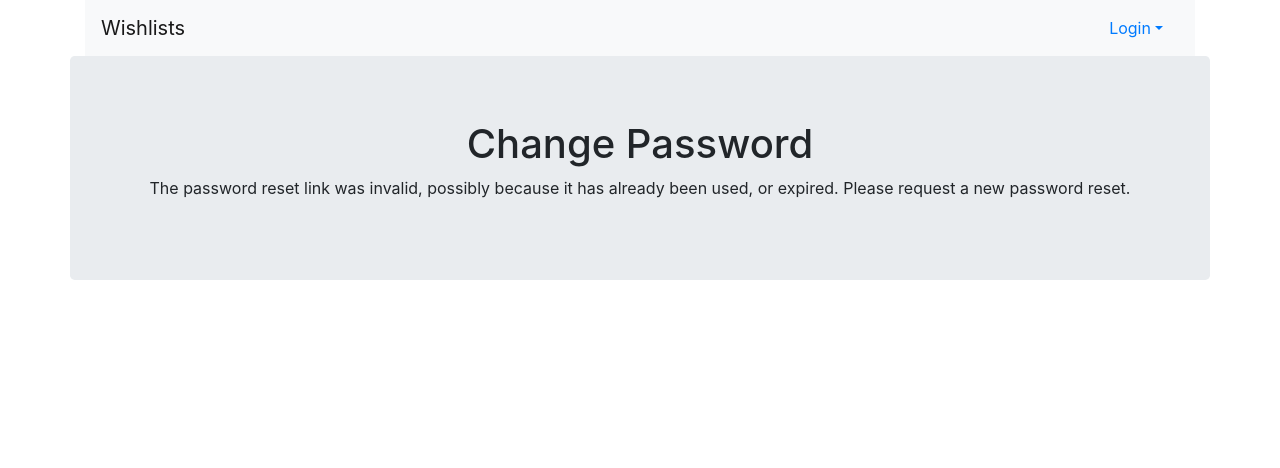
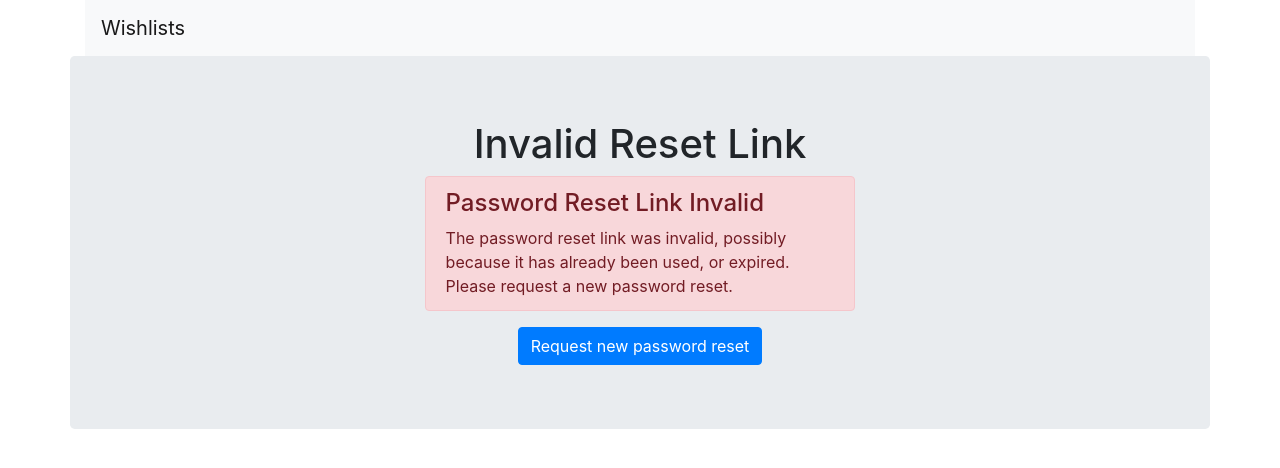
Before and after one commit to richardnpaul/wishlists, a Django app: page /accounts/reset/1/1/ in a window 1280 px wide. Shown: the top 468 px of the page. Run offline with Django 3.2, Linux system fonts and the light colour scheme; parts of the project's set-up code (start-up, migrations or seed data) failed here and were passed over; some libraries are stand-ins or nearby versions.

Commit message:
Implement styled password reset workflow matching application UI

```diff
--- a/wishlists/accounts/templates/login.html
+++ b/wishlists/accounts/templates/login.html
@@ -28,7 +28,7 @@
                                 <div class="form-group row">
                                     <div class="col align-items-center">
                                         <strong><a class="text-center" href="{% url 'account_registration' %}">Click here to register</a></strong>
-                                        <!--<a class="dropdown-item" href="#">Click here to reset password</a> -->
+                                        <a class="dropdown-item" href="{% url 'password_reset' %}">Click here to reset password</a>
                                     </div>
                                 </div>
                                 <div class="form-group row">
--- a/wishlists/accounts/templates/registration/password_reset_confirm.html
+++ b/wishlists/accounts/templates/registration/password_reset_confirm.html
@@ -1,18 +1,60 @@
 {% extends 'lists.base.html' %}
 
-{% block header_text %}Change Password{% endblock %}
+{% block title %}
+<title>Set New Password - Wishlists</title>
+{% endblock %}
 
-{% if validlink %}
-    {% block form %}
-    <form method="post">
-      {% csrf_token %}
-      {{ form.as_p }}
-      <button type="submit">Change password</button>
-    </form>
-    {% endblock %}
-{% else %}
-    {% block main %}
-    <p>The password reset link was invalid, possibly because it has already been used, or expired.
-        Please request a new password reset.</p>
-    {% endblock %}
-{% endif %}
+{% block login_button %}{% endblock %}
+
+{% block header_text %}{% if validlink %}Set New Password{% else %}Invalid Reset Link{% endif %}{% endblock %}
+
+{% block main %}
+<div class="row justify-content-center">
+    <div class="col-md-6 col-lg-5 text-left">
+        {% if validlink %}
+        <p class="text-muted text-center mb-4">Please enter your new password twice so we can verify you typed it in correctly.</p>
+        <form method="post">
+            {% csrf_token %}
+            {% if form.non_field_errors %}
+            <div class="alert alert-danger" role="alert">
+                {{ form.non_field_errors }}
+            </div>
+            {% endif %}
+            <div class="form-group">
+                <label for="id_new_password1">New password</label>
+                <input type="password" name="new_password1" class="form-control" id="id_new_password1" placeholder="Enter new password" autocomplete="new-password" required>
+                {% if form.new_password1.help_text %}
+                <small class="form-text text-muted">{{ form.new_password1.help_text|safe }}</small>
+                {% endif %}
+                {% if form.new_password1.errors %}
+                <div class="form-group has-error mt-1">
+                    <div class="form-text text-danger">{{ form.new_password1.errors }}</div>
+                </div>
+                {% endif %}
+            </div>
+            <div class="form-group">
+                <label for="id_new_password2">Confirm new password</label>
+                <input type="password" name="new_password2" class="form-control" id="id_new_password2" placeholder="Confirm new password" autocomplete="new-password" required>
+                {% if form.new_password2.help_text %}
+                <small class="form-text text-muted">{{ form.new_password2.help_text }}</small>
+                {% endif %}
+                {% if form.new_password2.errors %}
+                <div class="form-group has-error mt-1">
+                    <div class="form-text text-danger">{{ form.new_password2.errors }}</div>
+                </div>
+                {% endif %}
+            </div>
+            <button type="submit" class="btn btn-primary btn-block">Change password</button>
+        </form>
+        {% else %}
+        <div class="alert alert-danger" role="alert">
+            <h4 class="alert-heading">Password Reset Link Invalid</h4>
+            <p class="mb-0">The password reset link was invalid, possibly because it has already been used, or expired. Please request a new password reset.</p>
+        </div>
+        <div class="text-center mt-3">
+            <a href="{% url 'password_reset' %}" class="btn btn-primary">Request new password reset</a>
+        </div>
+        {% endif %}
+    </div>
+</div>
+{% endblock %}
--- a/wishlists/accounts/urls.py
+++ b/wishlists/accounts/urls.py
@@ -1,6 +1,6 @@
 # Django Imports
 from django.contrib.auth import views as auth_views
-from django.urls import include, path
+from django.urls import include, path, reverse_lazy
 
 # Local
 from . import views
@@ -11,20 +11,36 @@ urlpatterns = [
     path("logout/", views.account_logout, name="account_logout"),
     path("register/", views.account_registration, name="account_registration"),
     path("activate/<str:uidb64>/<str:token>/", views.activate, name="activate"),
-    path("password_reset/", auth_views.PasswordResetView.as_view(), name="password_reset"),
+    path(
+        "password_reset/",
+        auth_views.PasswordResetView.as_view(
+            template_name="registration/password_reset_form.html",
+            email_template_name="registration/password_reset_email.html",
+            subject_template_name="registration/password_reset_subject.txt",
+            success_url=reverse_lazy("password_reset_done"),
+        ),
+        name="password_reset",
+    ),
     path(
         "password_reset/done/",
-        auth_views.PasswordResetView.as_view(),
+        auth_views.PasswordResetDoneView.as_view(
+            template_name="registration/password_reset_done.html",
+        ),
         name="password_reset_done",
     ),
     path(
         "reset/<str:uidb64>/<str:token>/",
-        auth_views.PasswordResetConfirmView.as_view(),
+        auth_views.PasswordResetConfirmView.as_view(
+            template_name="registration/password_reset_confirm.html",
+            success_url=reverse_lazy("password_reset_complete"),
+        ),
         name="password_reset_confirm",
     ),
     path(
         "reset/done/",
-        auth_views.PasswordResetCompleteView.as_view(),
+        auth_views.PasswordResetCompleteView.as_view(
+            template_name="registration/password_reset_complete.html",
+        ),
         name="password_reset_complete",
     ),
     path("", include("social_django.urls", namespace="social")),
--- a/wishlists/lists/templates/lists.base.html
+++ b/wishlists/lists/templates/lists.base.html
@@ -44,7 +44,7 @@
                             </form>
                             <div class="dropdown-divider"></div>
                             <a class="dropdown-item text-center col-12" href="{% url 'account_registration' %}">Click here to register</a>
-                            <!--<a class="dropdown-item" href="#">Click here to reset password</a> -->
+                            <a class="dropdown-item text-center col-12" href="{% url 'password_reset' %}">Click here to reset password</a>
                             <div class="dropdown-divider"></div>
                             <p class="w-100 text-center col-12">Or login with one of the providers below</p>
                             <div class="social">
--- a/wishlists/wishlists/settings/__init__.py
+++ b/wishlists/wishlists/settings/__init__.py
@@ -35,6 +35,8 @@ ALLOWED_HOSTS = []
 # Application definition
 
 INSTALLED_APPS = [
+    # Local
+    "accounts",
     # Django
     "django.contrib.admin",
     "django.contrib.auth",
@@ -45,7 +47,6 @@ INSTALLED_APPS = [
     # 3rd party
     "social_django",
     # Local
-    "accounts",
     "functional_tests",
     "lists",
 ]
```
Also changed, not shown: wishlists/accounts/templates/registration/password_reset_complete.html (+18 -1 lines), wishlists/accounts/templates/registration/password_reset_done.html (+19 -2 lines), wishlists/accounts/templates/registration/password_reset_form.html (added, +40 -0 lines), wishlists/accounts/tests/test_password_reset.py (added, +376 -0 lines), wishlists/accounts/tests/test_views.py (+1 -0 lines).
